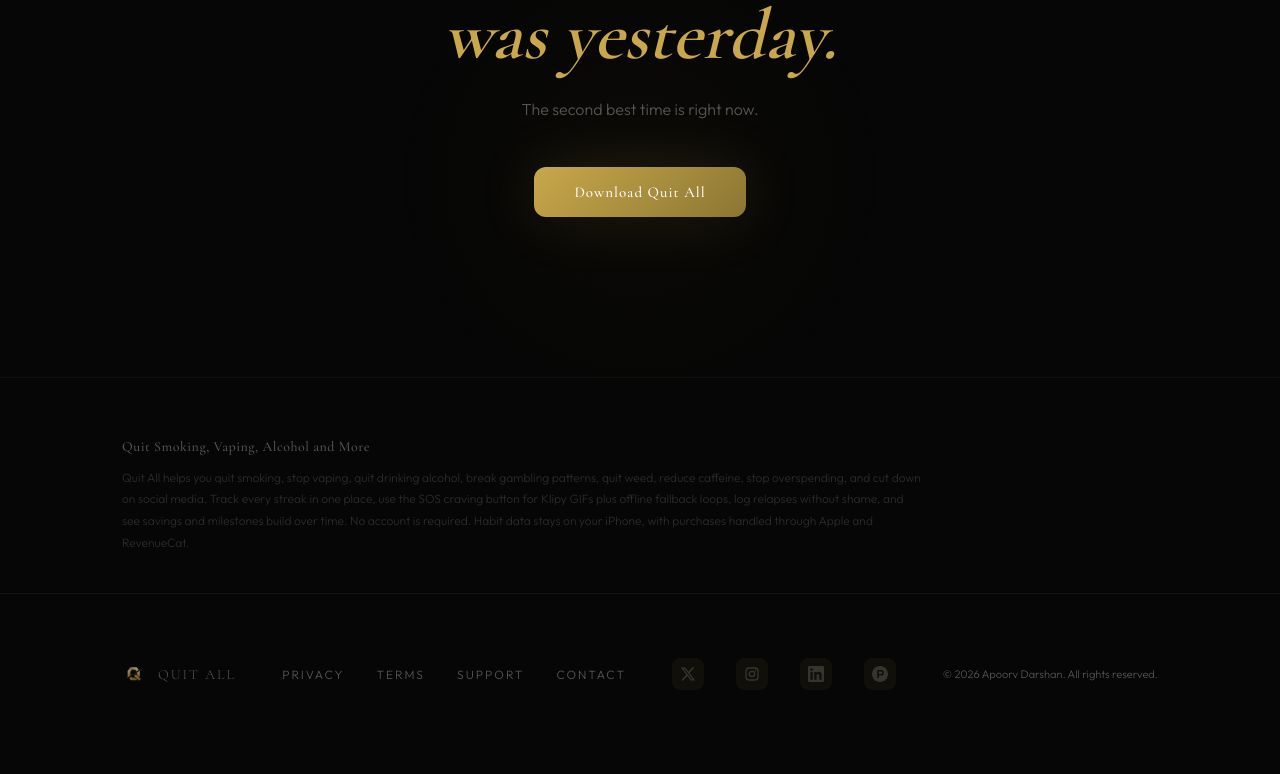
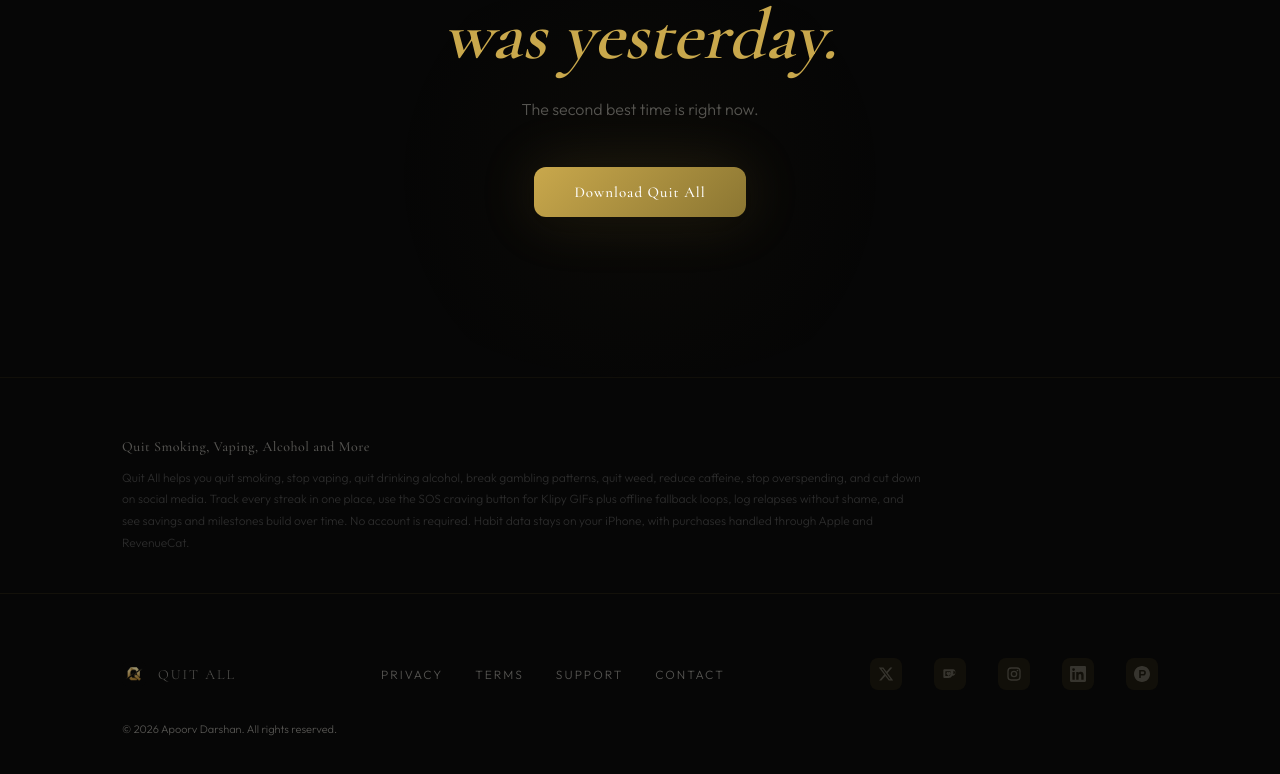
Before and after one commit to apoorvdarshan/quit-all, a Next.js app in the folder web/: page / in a window 1280 px wide. Shown: the part 4320-5094 px from the top of the page. Built offline with nearby package versions, Linux system fonts and the light colour scheme.

Commit message:
Update web social links

```diff
--- a/web/src/app/page.tsx
+++ b/web/src/app/page.tsx
@@ -308,6 +308,9 @@
               <Link href="https://x.com/apoorvdarshan" target="_blank" aria-label="X">
                 <svg width="16" height="16" viewBox="0 0 24 24" fill="currentColor"><path d="M18.244 2.25h3.308l-7.227 8.26 8.502 11.24H16.17l-5.214-6.817L4.99 21.75H1.68l7.73-8.835L1.254 2.25H8.08l4.713 6.231zm-1.161 17.52h1.833L7.084 4.126H5.117z"/></svg>
               </Link>
+              <Link href="https://ko-fi.com/apoorvdarshan" target="_blank" aria-label="Ko-fi">
+                <svg width="16" height="16" viewBox="0 0 24 24" fill="currentColor"><path d="M3.5 5h13a3.5 3.5 0 0 1 3.34 4.55A4 4 0 0 1 16 14.5h-.62A6.5 6.5 0 0 1 9.5 18h-6A1.5 1.5 0 0 1 2 16.5v-10A1.5 1.5 0 0 1 3.5 5Zm13.5 2.1v5.28A2.1 2.1 0 0 0 17 7.1ZM5 8v7h4.5a3.5 3.5 0 0 0 3.5-3.5V8H5Zm2.2 1.6c.76-.68 1.88-.61 2.55.15.67-.76 1.79-.83 2.55-.15.8.72.82 1.96.07 2.72l-2.62 2.56-2.62-2.56c-.75-.76-.73-2 .07-2.72Z"/></svg>
+              </Link>
               <Link href="https://www.instagram.com/quitall_com/" target="_blank" aria-label="Instagram">
                 <svg width="16" height="16" viewBox="0 0 24 24" fill="currentColor"><path d="M7.8 2h8.4A5.807 5.807 0 0 1 22 7.8v8.4a5.807 5.807 0 0 1-5.8 5.8H7.8A5.807 5.807 0 0 1 2 16.2V7.8A5.807 5.807 0 0 1 7.8 2m-.2 2A3.6 3.6 0 0 0 4 7.6v8.8A3.6 3.6 0 0 0 7.6 20h8.8a3.6 3.6 0 0 0 3.6-3.6V7.6A3.6 3.6 0 0 0 16.4 4H7.6m9.65 1.5a1.25 1.25 0 1 1 0 2.5 1.25 1.25 0 0 1 0-2.5M12 7a5 5 0 1 1 0 10 5 5 0 0 1 0-10m0 2a3 3 0 1 0 0 6 3 3 0 0 0 0-6z"/></svg>
               </Link>
```
